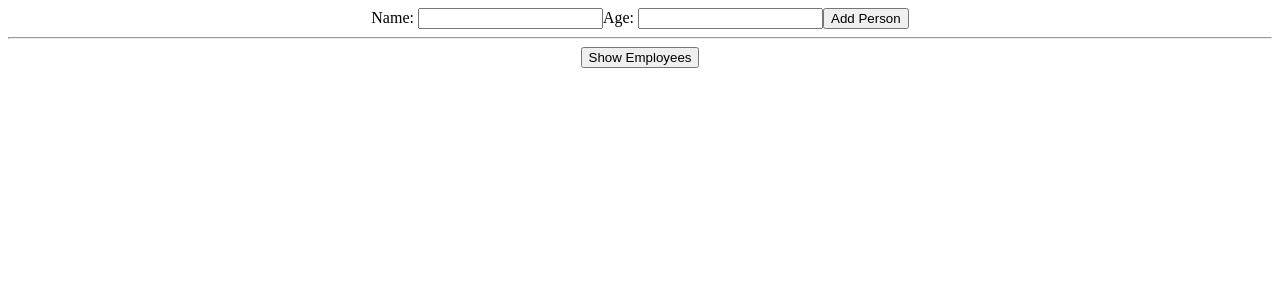
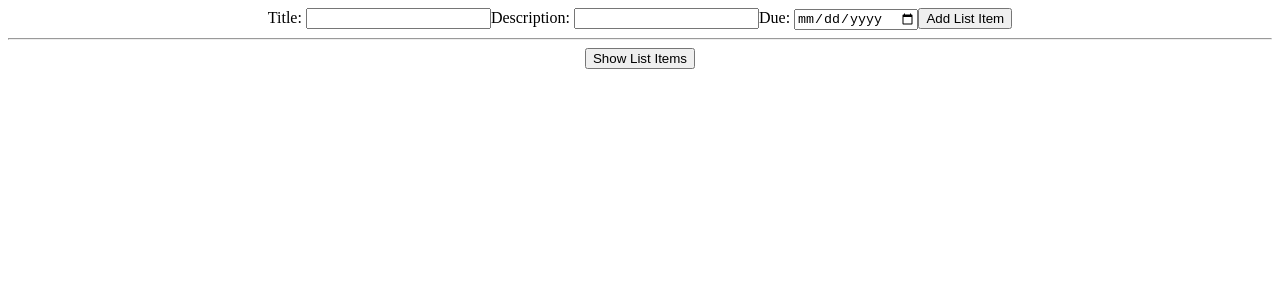
Before and after one commit to MatttMartin/Communal-To-do-List-Front-End, a React (Create React App) app: page / in a window 1280 px wide. Shown: the top 300 px of the page. Built offline with nearby package versions, Linux system fonts and the light colour scheme.

Commit message:
switched employee stuff to list item stuff

```diff
--- a/src/App.js
+++ b/src/App.js
@@ -3,25 +3,27 @@ import { useState } from "react";
 import Axios from "axios";
 
 function App() {
-  const [name, setName] = useState("");
-  const [age, setAge] = useState(0);
+  const [title, setTitle] = useState("");
+  const [description, setDescription] = useState("");
+  const [due, setDue] = useState(0);
 
-  const [employeeList, setEmployeeList] = useState([]);
+  const [itemsList, setItemsList] = useState([]);
 
-  const addEmployee = () => {
+  const addItem = () => {
     Axios.post("https://termproject4.herokuapp.com/create", {
-      name: name,
-      age: age,
+      title: title,
+      description: description,
+      due: due,
     }).then(() => {
       console.log("success");
     });
   };
 
-  const getEmployees = () => {
-    Axios.get("https://termproject4.herokuapp.com/employees").then(
+  const getItems = () => {
+    Axios.get("https://termproject4.herokuapp.com/listItems").then(
       (response) => {
         console.log(response);
-        setEmployeeList(response.data);
+        setItemsList(response.data);
       }
     );
   };
@@ -29,28 +31,35 @@ function App() {
   return (
     <div className="App">
       <div>
-        <label>Name: </label>
+        <label>Title: </label>
         <input
           type="text"
           onChange={(event) => {
-            setName(event.target.value);
+            setTitle(event.target.value);
           }}
         />
-        <label>Age: </label>
+        <label>Description: </label>
         <input
-          type="number"
+          type="text"
           onChange={(event) => {
-            setAge(event.target.value);
+            setDescription(event.target.value);
           }}
         />
-        <button onClick={addEmployee}>Add Person</button>
+        <label>Due: </label>
+        <input
+          type="date"
+          onChange={(event) => {
+            setDue(event.target.value);
+          }}
+        />
+        <button onClick={addItem}>Add List Item</button>
       </div>
       <hr />
       <div>
-        <button onClick={getEmployees}>Show Employees</button>
+        <button onClick={getItems}>Show List Items</button>
 
-        {employeeList.map((val, key) => {
-          return <div>{val.name}</div>;
+        {itemsList.map((val, key) => {
+          return <div>{val.title}</div>;
         })}
       </div>
     </div>
```
